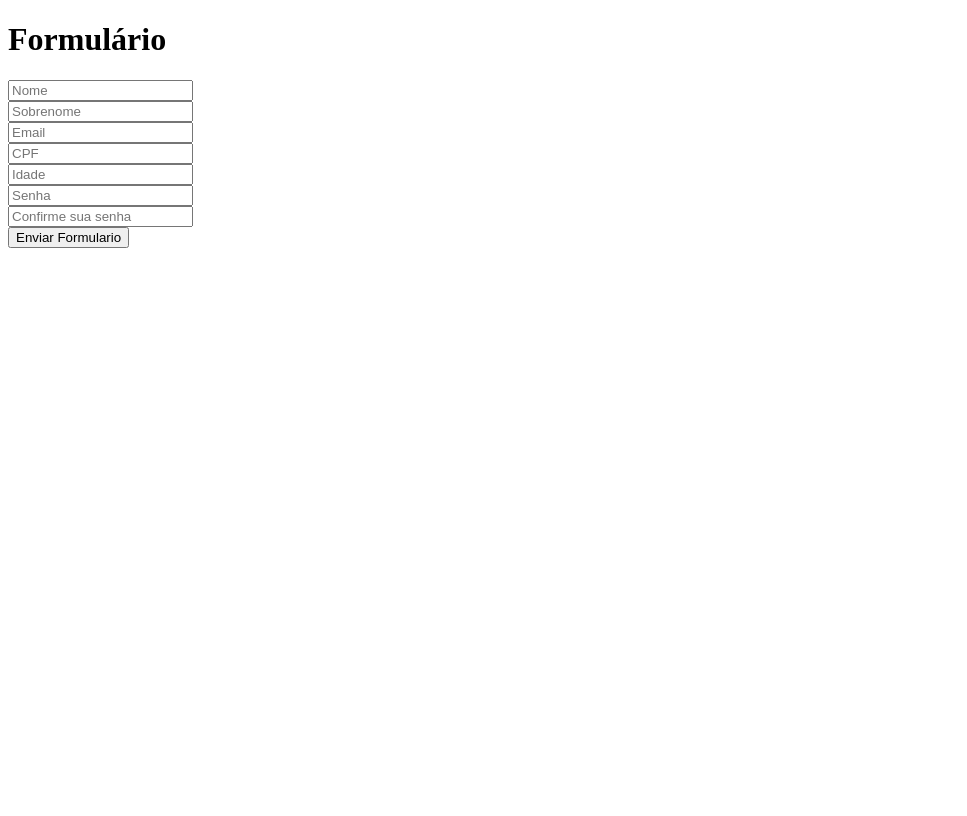
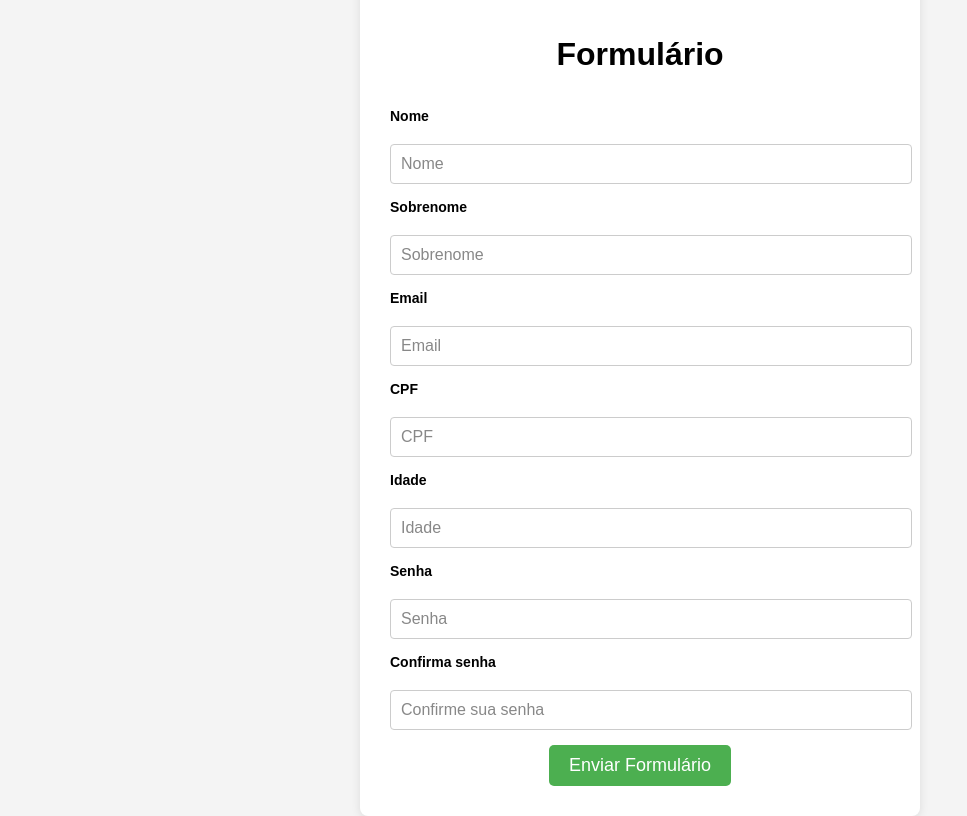
Before and after one commit to LuisFelipeMachado/Estagio, a PHP site: page / in a window 1280 px wide. Shown: the whole page, without its empty margins (0-967 px from the left). Before the commit the page ends 248 px from the top, so only its background shows below. Run offline with PHP 8.4, Linux system fonts and the light colour scheme.

Commit message:
Atualizações

```diff
--- a/Formulario/index.html
+++ b/Formulario/index.html
@@ -4,38 +4,35 @@
     <meta charset="UTF-8">
     <meta name="viewport" content="width=device-width, initial-scale=1.0">
     <title>Formulário Desafio</title>
-    <link rel="stylesheet" href="style.css">
+    <link rel="stylesheet" href="teste.css">
 </head>
 <body>
 
     <div class="wrapper">
         <form action="form.php" method="post">
             <h1>Formulário</h1>
-            <div class="input-box">
-                <input type="text" placeholder="Nome" required>
-            </div>
-            <div class="input-box">
-                <input type="text" placeholder="Sobrenome" required>
-            </div>
-            <div class="input-box">
-                <input type="email" placeholder="Email" id="" required>
-            </div>
-            <div class="input-box">
-                <input type="text" placeholder="CPF" id="" required>
-            </div>
-            <div class="input-box">
-                <input type="text" placeholder="Idade" id="" required>
-            </div>
-            <div>
-                <input type="password" placeholder="Senha" id="" required>
-            </div>
-            <div>
-                <input type="password" placeholder="Confirme sua senha" id="">
-            </div>
-            <div>
-                <input type="submit" value="Enviar Formulario">
-            </div>
+            <label for="Nome">Nome</label>
+        <input type="text" name="Nome" id="Nome" placeholder="Nome" required>
 
+        <label for="Sobrenome">Sobrenome</label>
+        <input type="text" name="Sobrenome" id="Sobrenome" placeholder="Sobrenome" required>
+
+        <label for="Email">Email</label>
+        <input type="email" name="Email" id="Email" placeholder="Email" required>
+
+        <label for="cpf">CPF</label>
+        <input type="text" name="cpf" id="cpf" placeholder="CPF" required>
+
+        <label for="idade">Idade</label>
+        <input type="text" name="idade" id="idade" placeholder="Idade" required>
+
+        <label for="Senha">Senha</label>
+        <input type="password" name="Senha" id="Senha" placeholder="Senha" required>
+
+        <label for="ConfirmaSenha">Confirma senha</label>
+        <input type="password" name="ConfirmaSenha" id="ConfirmaSenha" placeholder="Confirme sua senha" required>
+
+        <input type="submit" value="Enviar Formulário">
 
         </form>
 
--- /dev/null
+++ b/Formulario/teste.css
@@ -0,0 +1,74 @@
+/* Estilos para o corpo e a página */
+body {
+    font-family: Arial, sans-serif;
+    background-color: #f4f4f4;
+    display: flex;
+    justify-content: center;
+    align-items: center;
+    height: 100vh; /* Faz com que o corpo ocupe toda a altura da tela */
+    margin: 0;
+}
+
+/* Container do formulário */
+.wrapper {
+    background-color: #fff;
+    border-radius: 8px;
+    padding: 30px;
+    width: 100%;
+    max-width: 500px; /* Limita a largura máxima do formulário */
+    box-shadow: 0 2px 10px rgba(0, 0, 0, 0.1); /* Sombra suave ao redor */
+}
+
+/* Estilo do título */
+h1 {
+    text-align: center;
+    margin-bottom: 20px;
+}
+
+/* Estilos do formulário */
+form {
+    display: flex;
+    flex-direction: column;
+    gap: 15px; /* Espaçamento entre os campos */
+}
+
+/* Estilo para os rótulos */
+label {
+    font-size: 14px;
+    font-weight: bold;
+    margin-bottom: 5px;
+}
+
+/* Estilo para os campos de entrada */
+input {
+    padding: 10px;
+    border: 1px solid #ccc;
+    border-radius: 4px;
+    font-size: 16px;
+    width: 100%; /* Faz com que os inputs ocupem toda a largura do formulário */
+}
+
+/* Estilo específico para o botão de envio */
+input[type="submit"] {
+    background-color: #4CAF50;
+    color: white;
+    border: none;
+    cursor: pointer;
+    font-size: 18px;
+    padding: 10px 20px;
+    border-radius: 5px;
+    transition: background-color 0.3s ease;
+    width: auto;
+    margin: 0 auto; /* Centraliza o botão */
+    display: block;
+}
+
+/* Efeito de hover no botão */
+input[type="submit"]:hover {
+    background-color: #45a049;
+}
+
+/* Estilo para o placeholder */
+input::placeholder {
+    color: #888;
+}
```
Also changed, not shown: Formulario/dados.json (added, +7 -0 lines), Formulario/form.php (+57 -22 lines), Formulario/sucess.html (added, +11 -0 lines), Formulario/style.css (deleted).
